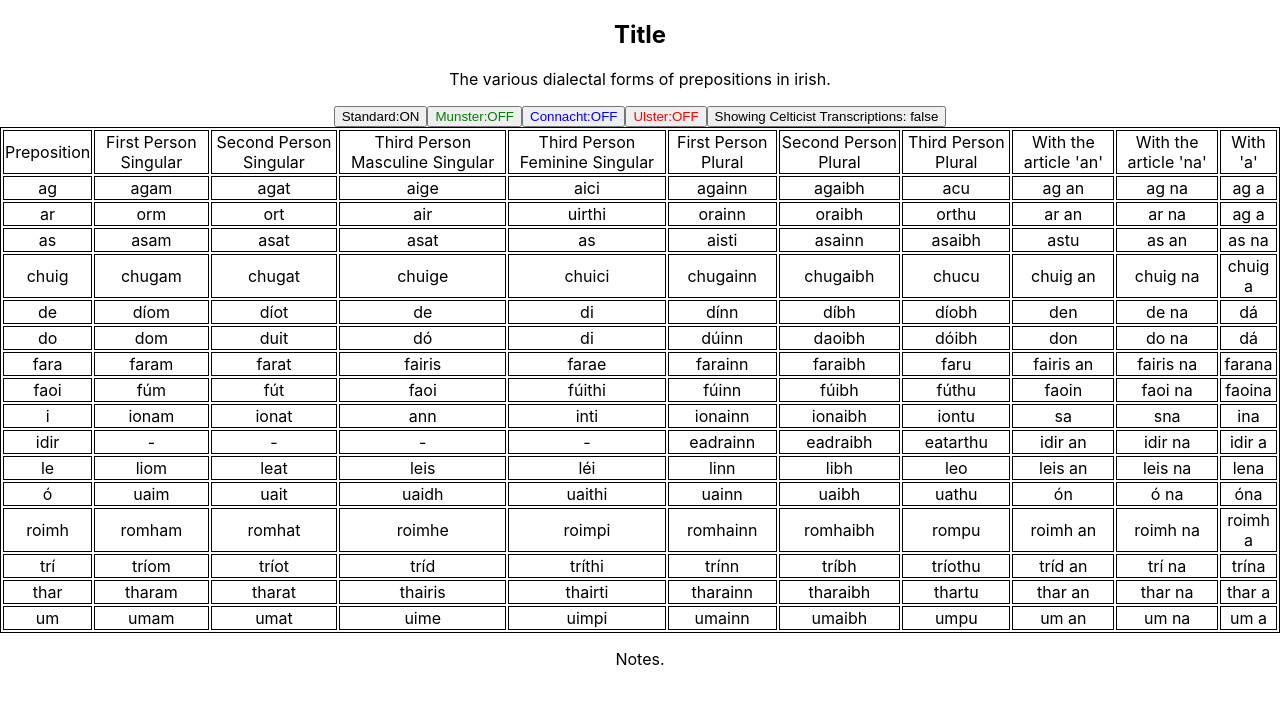
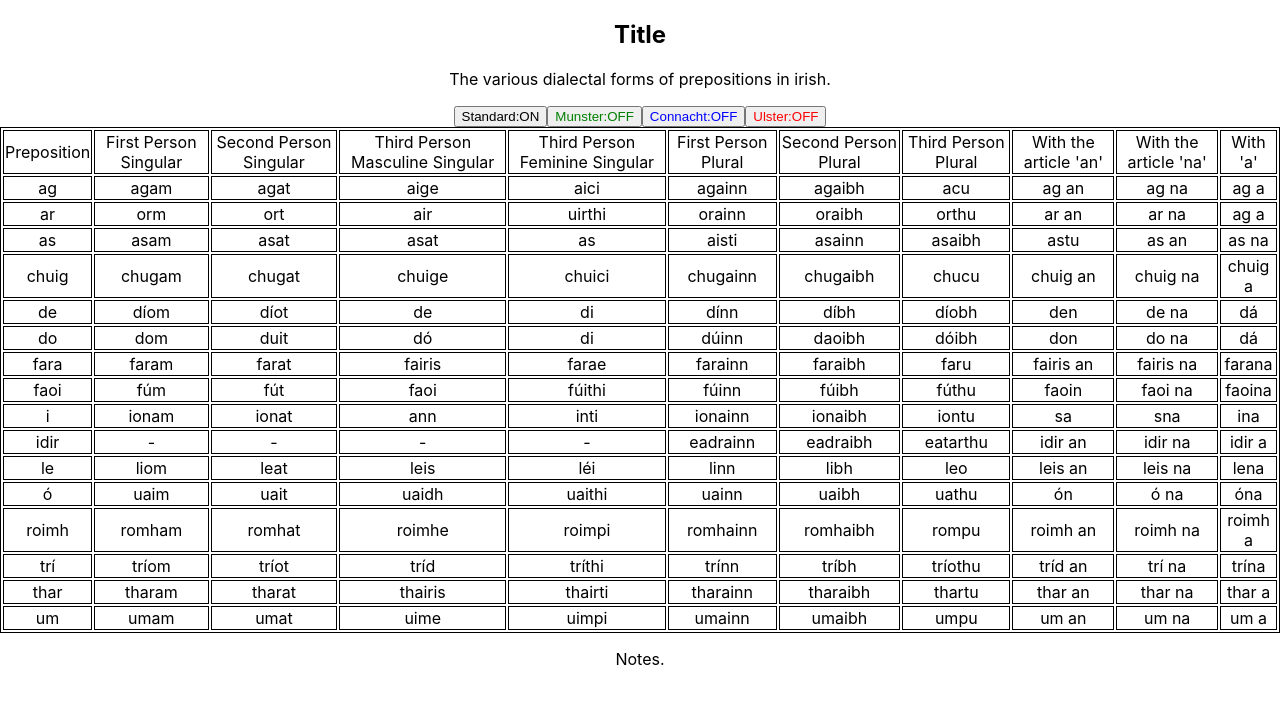
Before and after one commit to an-spideog/reamhfhocail, a React (Create React App) app: page / in a window 1280 px wide. Shown: the top 704 px of the page. Built offline with nearby package versions, Linux system fonts and the light colour scheme.

Commit message:
stable version without celticist

```diff
--- a/src/App.js
+++ b/src/App.js
@@ -66,9 +66,6 @@ function Options({enabledDialects, toggleDialect, isCelticistOn, handleToggleCel
 			</button>
 			<button className="ulster" onClick={() => toggleDialect("isUlsterOn")}>
 				Ulster:{enabledDialects.isUlsterOn ? "ON" : "OFF"}
-			</button>
-			<button className="celticist" onClick={handleToggleCelticist}>
-				Showing Celticist Transcriptions: {isCelticistOn ? "true" : "false"}
 			</button>
 		</div>
 	);
```
